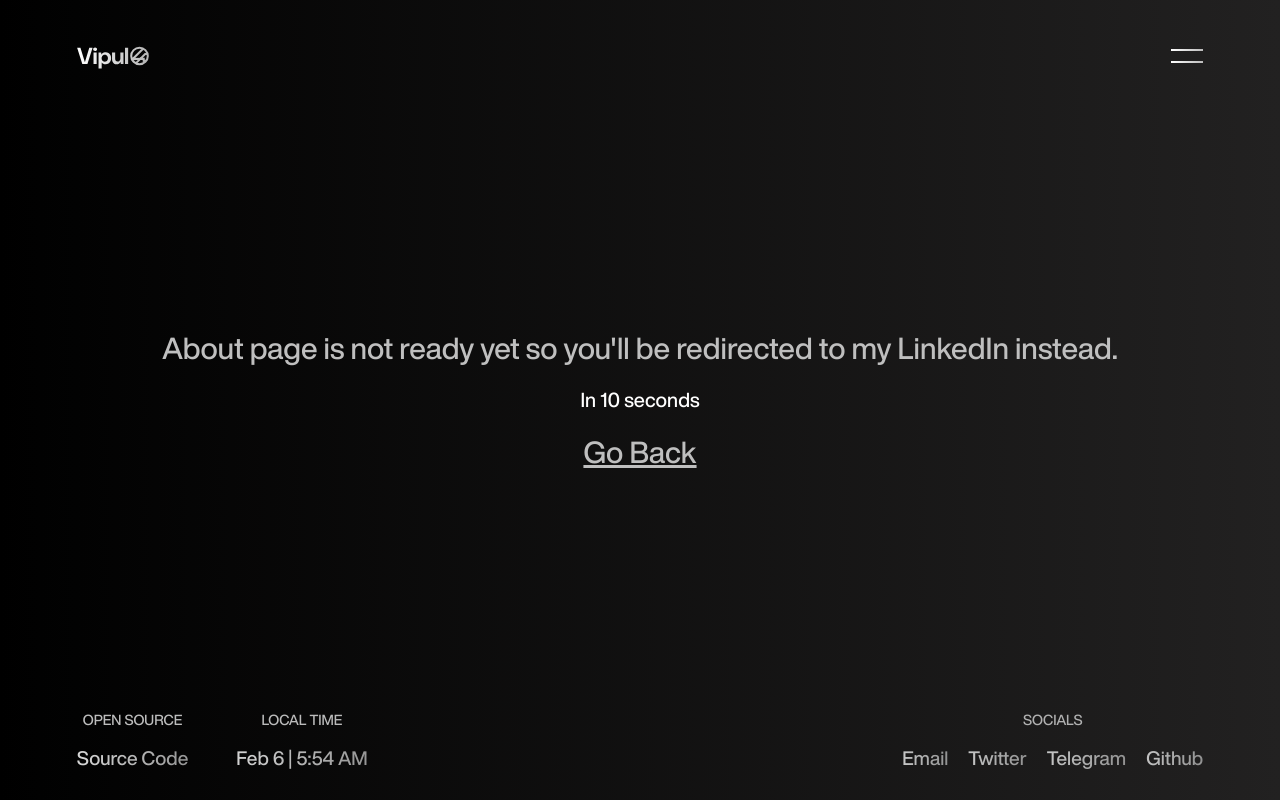
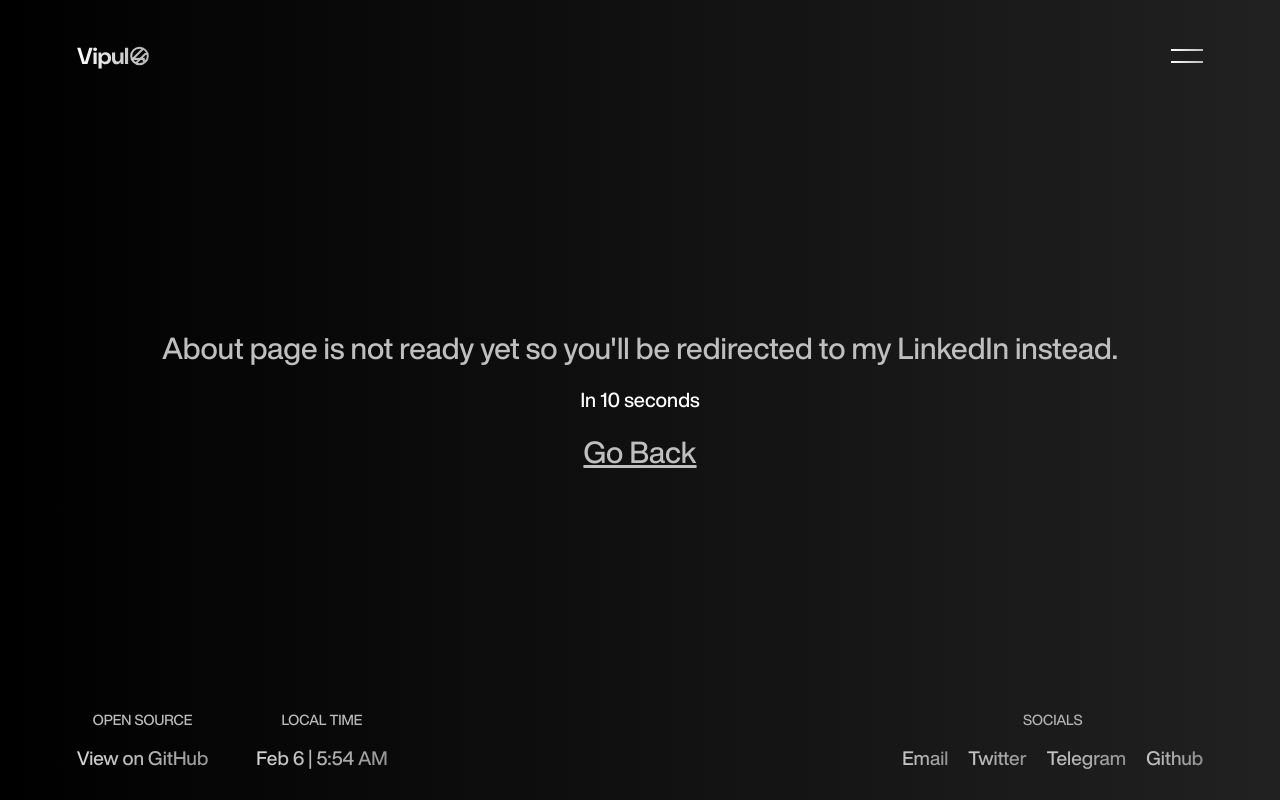
Before and after one commit to vipulkumar-dev/portfolio, a Next.js app: page /about in a window 1280 px wide. Built offline with nearby package versions, Linux system fonts and the light colour scheme.

Commit message:
fix: update link text for open source footer group to "View on GitHub"

```diff
--- a/components/contactSection/footer.tsx
+++ b/components/contactSection/footer.tsx
@@ -34,7 +34,7 @@ export function Footer({ className }: { className?: string }) {
           className="hidden md:block"
           title="OPEN SOURCE"
           isMagnetic={true}
-          links={[{ href: links.sourceCode, text: "Source Code" }]}
+          links={[{ href: links.sourceCode, text: "View on GitHub" }]}
         />
         <FooterGroup
           title="LOCAL TIME"
```
